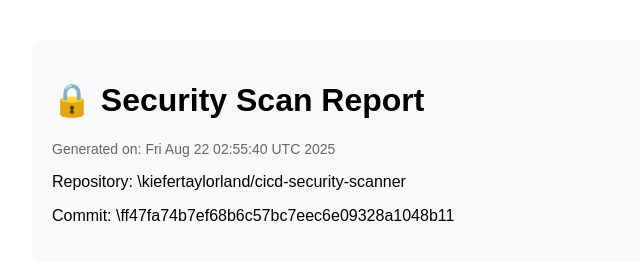
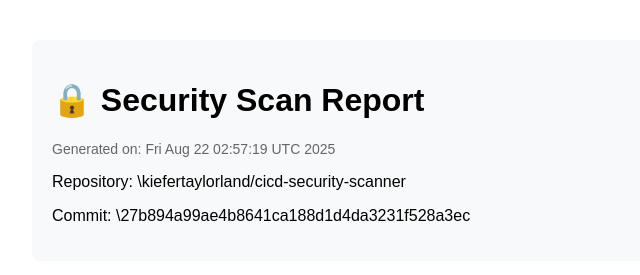
Before and after one commit to kiefertaylorland/cicd-security-scanner, a plain HTML site: page security-reports/security-report.html in a window 1280 px wide. Shown: the top 275 px of the page, 8-648 px from the left. Drawn offline with Linux system fonts and the light colour scheme.

Commit message:
deploy: 27b894a99ae4b8641ca188d1d4da3231f528a3ec

```diff
--- a/security-reports/security-report.html
+++ b/security-reports/security-report.html
@@ -19,9 +19,9 @@
 <body>
     <div class="header">
         <h1>🔒 Security Scan Report</h1>
-        <p class="timestamp">Generated on: Fri Aug 22 02:55:40 UTC 2025</p>
+        <p class="timestamp">Generated on: Fri Aug 22 02:57:19 UTC 2025</p>
         <p>Repository: \kiefertaylorland/cicd-security-scanner</p>
-        <p>Commit: \ff47fa74b7ef68b6c57bc7eec6e09328a1048b11</p>
+        <p>Commit: \27b894a99ae4b8641ca188d1d4da3231f528a3ec</p>
     </div>
 
     <div class="stats">
```
